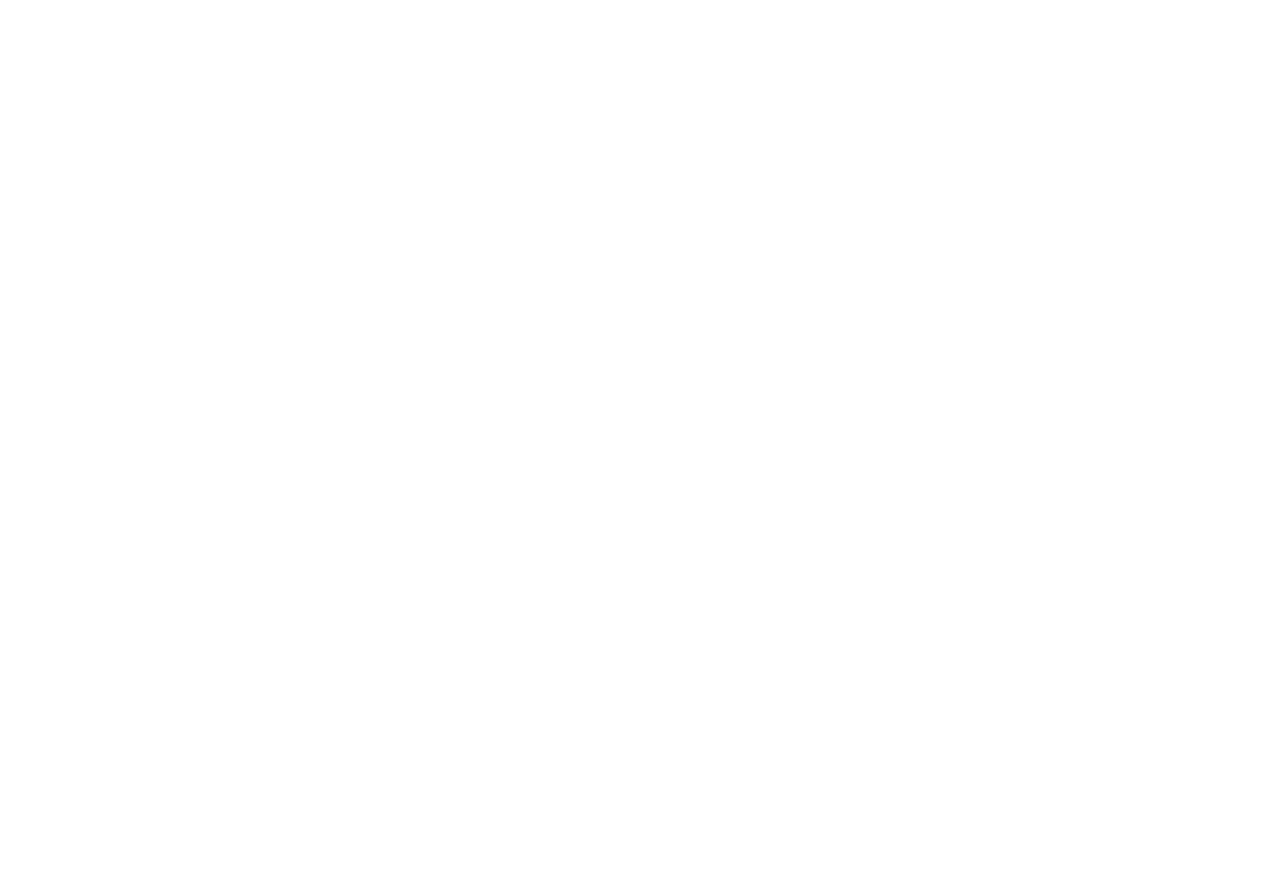
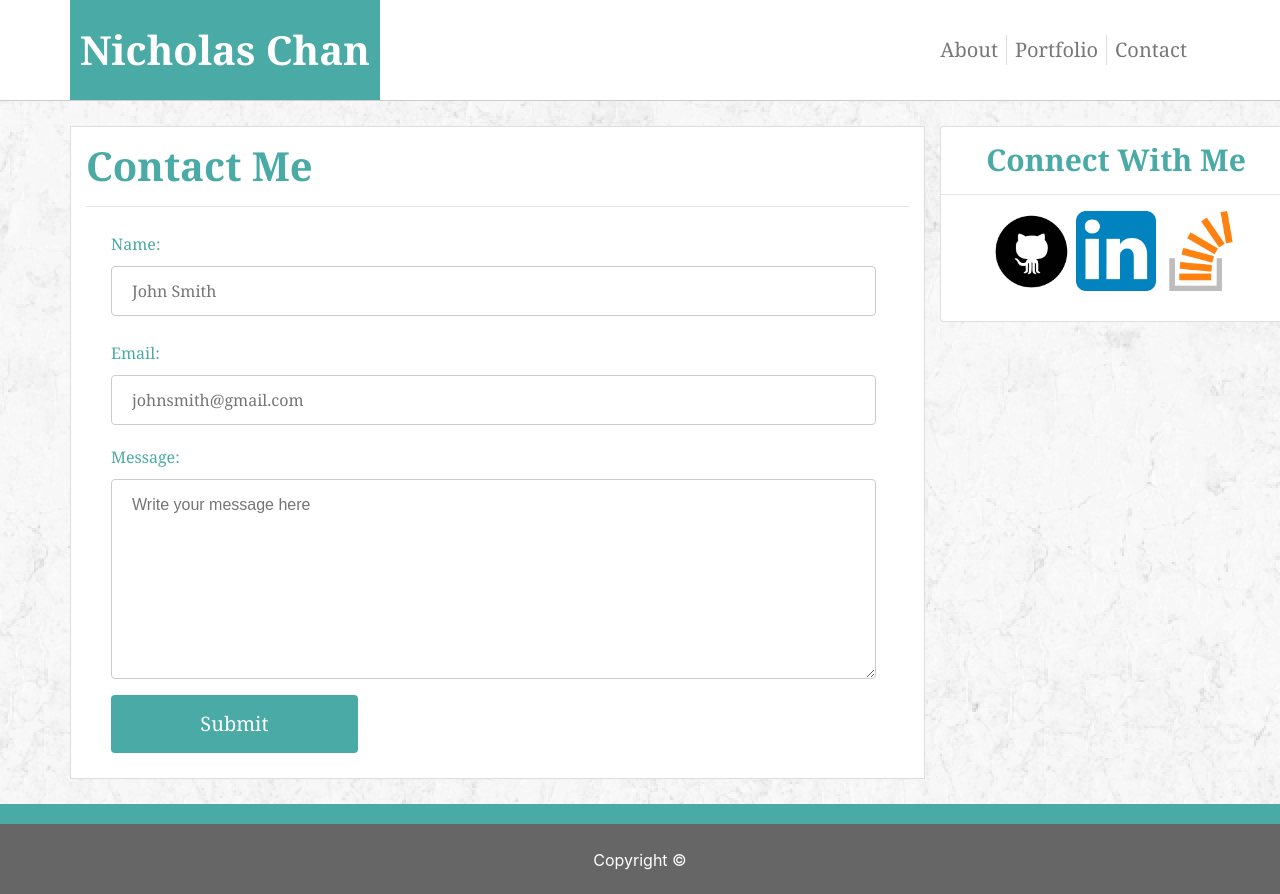
Before and after one commit to Mosjoandy/Bootstrap-Portfolio, a plain HTML site: page contact.html in a window 1280 px wide. Before the commit the page ends 800 px from the top, so only its background shows below. Drawn offline with nearby package versions, Linux system fonts and the light colour scheme.

Commit message:
added contact page, updated CSS styling sheet for both

```diff
--- a/assets/css/style.css
+++ b/assets/css/style.css
@@ -1,9 +1,5 @@
 .outline {
     border: 1px black solid;
-}
-
-.profilepic {
-    float: left;
 }
 
 html {
@@ -36,7 +32,7 @@ footer {
 
     .navbar-text {
 
-        padding: 20px 0 0 0;
+        padding-top: 20px;
         height: 100px;
     }
 
@@ -60,11 +56,14 @@ footer {
         position: relative;
         left: -15px;
 
+
     }
 
     /* Contact link deocrations */
-    .contactlinks {
+    .links {
         font-size: 20px;
+        padding: 0;
+        border-right: 1px #dddddd solid;
     }
 
         element.style {
@@ -81,34 +80,111 @@ footer {
             text-decoration: none;
         }
 
-.container1 {
+    .linkright {
+        border-right: none;
+    }
+
+.indexcontainer1 {
     padding-top: 25px;
     padding-bottom: 25px;
 }
 
+h1 {
+    font-weight: bold;
 
+}
 .aboutme {
     background: #ffffff;
     border-top: #dddddd solid 1px;
     border-right: #dddddd solid 1px;
     border-left: #dddddd solid 1px;
     font-family: Georgia, 'Times New Roman', Times, serif;
-    font-size: 40px;
     color: #4aaaa5;
-    font-weight: bold;
     padding: 15px 15px;
 }
 
 .profilepic {
+    float: left;
     margin-right: 20px;
 
 }
 
-.row2 {
+.indexrow2 {
     background: #ffffff;
     border-bottom: #dddddd solid 1px;
     border-right: #dddddd solid 1px;
     border-left: #dddddd solid 1px;
     line-height: 30px;
+    font-family: Arial, Helvetica, sans-serif;
+    color: #777777;
 
 }
+
+/* CONTACT PAGE CSS */
+
+.contactforms {
+    margin: 25px 25px 10px 25px;
+}
+    .contactforms2 {
+        margin: 20px 25px 10px 25px;
+    }
+    .contactforms3 {
+            width: 93%;
+            padding: 12px 20px;
+            margin: 0 25px;
+            height: 200px;
+            display: inline-block;
+            border: 1px solid #ccc;
+            border-radius: 4px;
+            box-sizing: border-box;
+            font-family: Arial, Helvetica, sans-serif;
+            color: #777777;
+            line-height: 25px;
+    }
+
+    /* Forms here */
+    input[type=text], select {
+        width: 93%;
+        padding: 12px 20px;
+        margin: 0 25px;
+        display: inline-block;
+        border: 1px solid #ccc;
+        border-radius: 4px;
+        box-sizing: border-box;
+
+    }
+
+    input[type=submit] {
+        width: 30%;
+        background-color: #4aaaa5;
+        color: white;
+        font-size: 20px;
+        padding: 14px 20px;
+        margin: 10px 25px;
+        border: none;
+        border-radius: 4px;
+        cursor: pointer;
+    }
+
+    input[type=submit]:hover {
+        background-color: lightgrey;
+
+    }
+
+.card-body {
+    padding: 0 0 30px 0;
+}
+h3 {
+    font-family: Georgia, 'Times New Roman', Times, serif;
+    font-size: 30px;
+    color: #4aaaa5;
+    font-weight: bold;
+    margin: 15px 0;
+
+}
+
+.contactcontainer1 {
+    border-bottom: #dddddd solid 1px;
+}
+
+/* PORTFOLIO PAGE CSS */
--- a/contact.html
+++ b/contact.html
@@ -0,0 +1,113 @@
+<!DOCTYPE html>
+<html lang="en-us">
+
+<head>
+
+  <meta charset="UTF-8">
+  <title>Bootstrap Portfolio</title>
+
+
+  <link rel="stylesheet" href="https://maxcdn.bootstrapcdn.com/bootstrap/4.0.0/css/bootstrap.min.css">
+  <link rel="stylesheet" type="text/css" href="./assets/css/style.css">
+
+</head>
+
+<body>
+    <!-- Navbar start -->
+    <nav class="navbar navbar-expand-sm navbar-fixed-top navbaralltheway">
+        <div class="container">
+            <!-- Navbar title -->
+            <span class="navbar-text align-middle navbartitle">
+                Nicholas Chan
+            </span>
+            <!-- Navbar links right -->
+            <button class="navbar-toggler" type="button" data-toggle="collapse" data-target="#navbarNav" aria-controls="navbarNav" aria-expanded="false" aria-label="Toggle navigation">
+            <span class="navbar-toggler-icon"></span>
+            </button>
+            <div class="collapse navbar-collapse" id="navbarNav">
+            <ul class="navbar-nav ml-auto">
+                <li class="nav-item">
+                <a class="nav-link links" href="index.html">About</a>
+                </li>
+                <li class="nav-item">
+                <a class="nav-link links" href="#">Portfolio</a>
+                </li>
+                <li class="nav-item">
+                <a class="nav-link links linkright" href="contact.html">Contact</a>
+                </li>
+            </ul>
+            </div>
+            <!-- Navbar end -->
+        </div>
+    </nav>
+
+
+    <div class="container indexcontainer1">
+        <!-- Site Content start -->
+
+        <!-- Content title -->
+        <div class="row ">
+
+            <div class="col-xl-9 aboutme contactcontainer1">
+
+                <h1>Contact Me</h1>
+                <hr>
+
+                <form action="#">
+                    <p class="contactforms">Name:</p>
+
+                        <input type="text" name="Name" placeholder="John Smith">
+
+
+                    <p class="contactforms">Email:</p>
+
+                        <input type="text" name="email" placeholder="johnsmith@gmail.com">
+
+
+                    <p class="contactforms2">Message:</p>
+
+                        <textarea class="contactforms3" type="text" name="message" placeholder="Write your message here"></textarea>
+
+
+                        <input type="submit" value="Submit">
+                </form>
+
+            </div>
+
+            <div class="col-xl-3 socialmedia">
+                <div class="card text-center" style="width: 22rem;">
+                    <div class="card-body">
+                        <h3 class="card-title">Connect With Me</h3>
+
+                        <hr>
+                        <div class="contactimages">
+                                <a href="https://github.com/Mosjoandy/" target="_blank"><img src="./assets/images/github.png" width="80" height="80" alt="github"></a>
+                                <a href="https://www.linkedin.com/in/nicholas-chan-ba225648/" target="_blank"><img src="./assets/images/linkedin.png" width="80" height="80" alt="linkedin"></a>
+                                <a href="https://stackexchange.com/users/13028912/nicholas-chan" target="_blank"><img src="./assets/images/stackoverflow.png" width="80" height="80" alt="stackoverflow"></a>
+                        </div>
+
+                    </div>
+                </div>
+
+            </div>
+        </div>
+
+        <!-- Site Content end -->
+    </div>
+
+    </div>
+    <!-- Footer title -->
+    <footer>
+        <div class="container">
+                <br>
+            <p class="text-center">Copyright ©</p>
+        </div>
+    </footer>
+</body>
+
+<!-- Boostrap JS / JQuery -->
+<script src="https://code.jquery.com/jquery-3.3.1.slim.min.js" integrity="sha384-q8i/X+965DzO0rT7abK41JStQIAqVgRVzpbzo5smXKp4YfRvH+8abtTE1Pi6jizo" crossorigin="anonymous"></script>
+<script src="https://cdnjs.cloudflare.com/ajax/libs/popper.js/1.14.0/umd/popper.min.js" integrity="sha384-cs/chFZiN24E4KMATLdqdvsezGxaGsi4hLGOzlXwp5UZB1LY//20VyM2taTB4QvJ" crossorigin="anonymous"></script>
+<script src="https://stackpath.bootstrapcdn.com/bootstrap/4.1.0/js/bootstrap.min.js" integrity="sha384-uefMccjFJAIv6A+rW+L4AHf99KvxDjWSu1z9VI8SKNVmz4sk7buKt/6v9KI65qnm" crossorigin="anonymous"></script>
+
+</html>
```
Also changed, not shown: index.html (+15 -19 lines).
